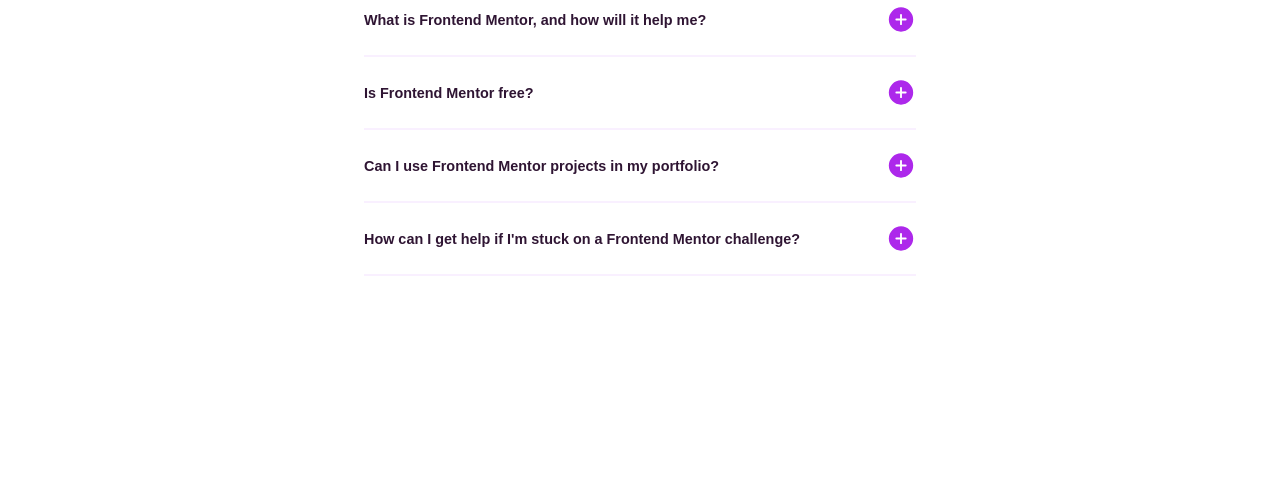
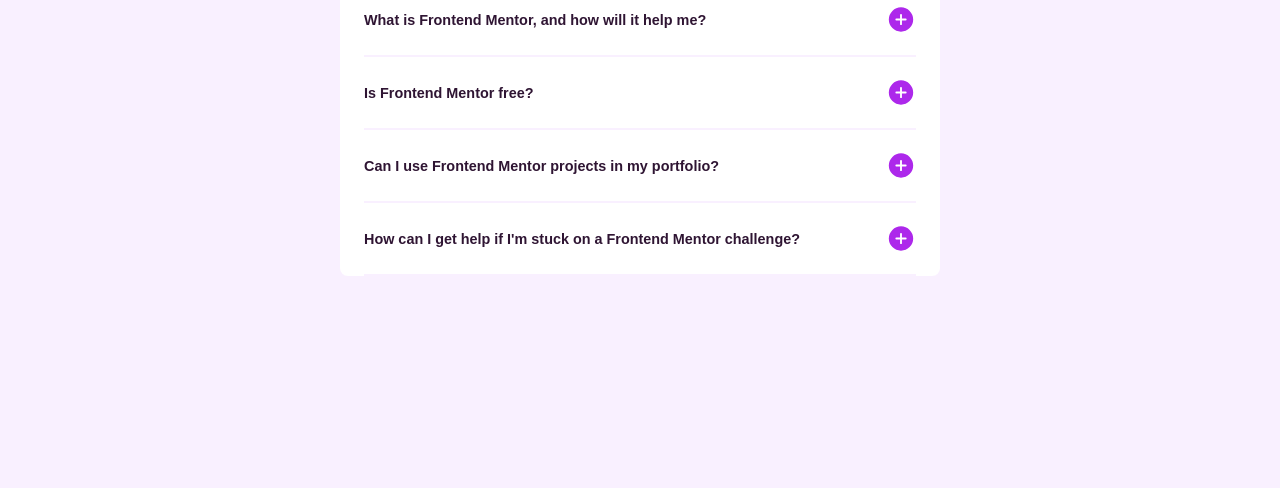
Before and after one commit to evija-berzina/frontendmentor-faq-accordion, a plain HTML site: page index.html in a window 1280 px wide. Shown: the part 312-800 px from the top of the page. Drawn offline with nearby package versions, Linux system fonts and the light colour scheme; a web font is replaced by a local one.

Commit message:
Add background color

```diff
--- a/style.css
+++ b/style.css
@@ -28,6 +28,7 @@
   align-items: center;
 
   position: relative;
+  background-color: hsl(var(--clr-purple-100));
   min-height: 100vh;
 
   font-size: 1rem;
```
